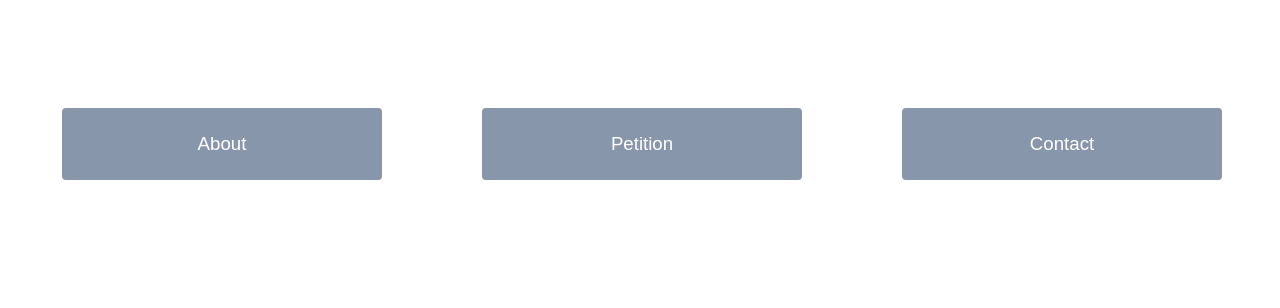
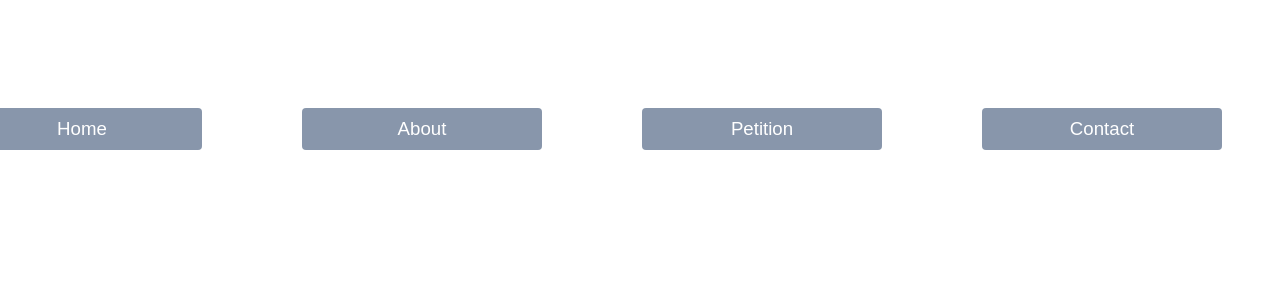
Before and after one commit to mkaye3/SDEV-153-Project, a PHP site: page / in a window 1280 px wide. Shown: the top 308 px of the page. Run offline with PHP 8.4, Linux system fonts and the light colour scheme.

Commit message:
Update style.css

```diff
--- a/style.css
+++ b/style.css
@@ -6,7 +6,7 @@ header {
   background-color: #8896AB;
   color: rgb(255, 255, 255);
   font-family: Arial;
-  padding: 25px 60px;
+  padding: 10px 20px;
   border-radius: 4px;
   text-align: center;
   font-size: 14pt;
```
